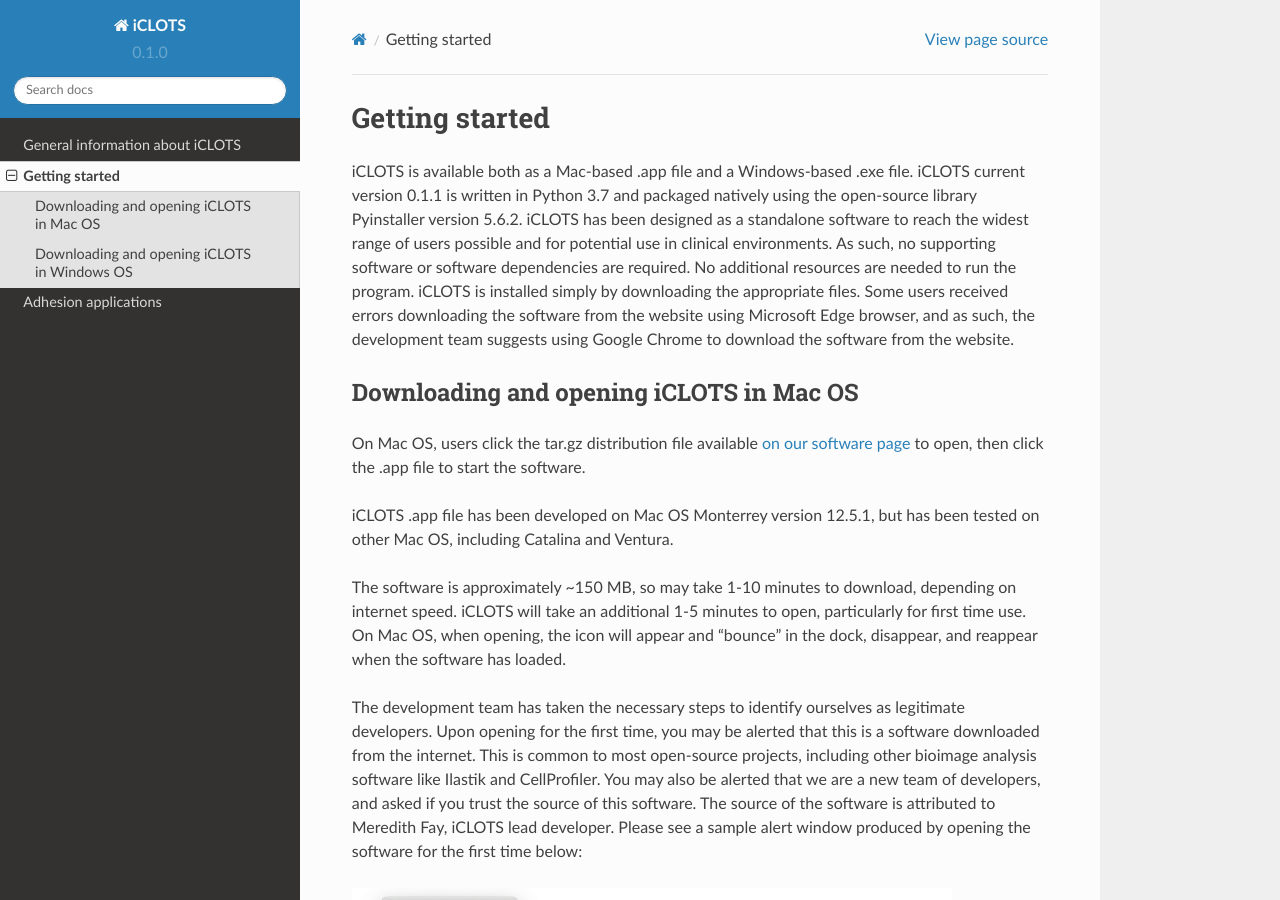
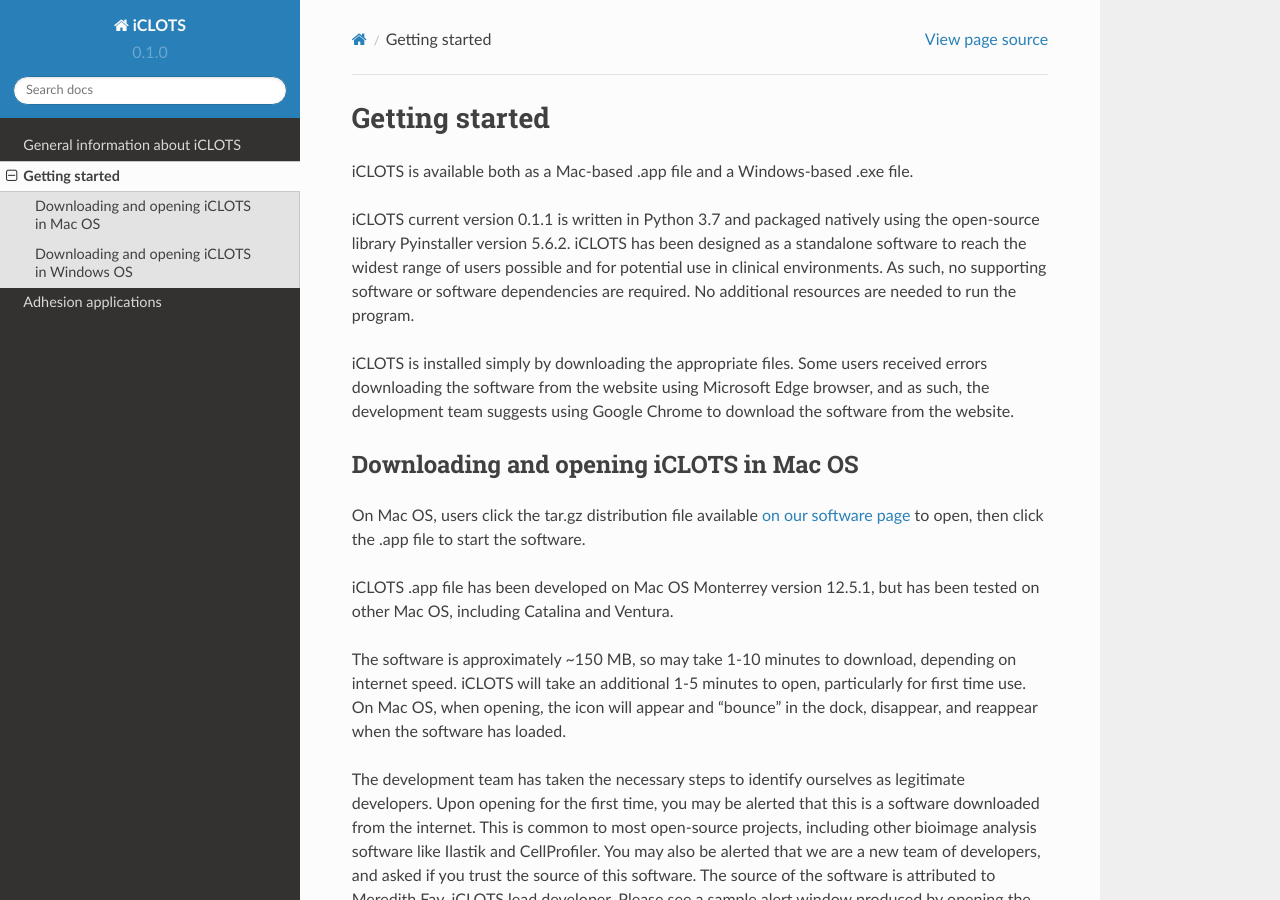
Before and after one commit to iCLOTS/documentation, a Sphinx documentation site: the page built from docs/source/getting_started.rst, in a window 1280 px wide and 900 px high. Built offline with Sphinx 7.4.7 and the Read the Docs theme 2.0.0, drawn with Linux system fonts in a browser that asks for light colours.

```diff
--- a/docs/source/getting_started.rst
+++ b/docs/source/getting_started.rst
@@ -1,9 +1,11 @@
 Getting started
 ================
 
-iCLOTS is available both as a Mac-based .app file and a Windows-based .exe file.
-iCLOTS current version 0.1.1 is written in Python 3.7 and packaged natively using the open-source library Pyinstaller version 5.6.2. iCLOTS has been designed as a standalone software to reach the widest range of users possible and for potential use in clinical environments. As such, no supporting software or software dependencies are required. No additional resources are needed to run the program.
-iCLOTS is installed simply by downloading the appropriate files. Some users received errors downloading the software from the website using Microsoft Edge browser, and as such, the development team suggests using Google Chrome to download the software from the website.
+| iCLOTS is available both as a Mac-based .app file and a Windows-based .exe file.
+
+| iCLOTS current version 0.1.1 is written in Python 3.7 and packaged natively using the open-source library Pyinstaller version 5.6.2. iCLOTS has been designed as a standalone software to reach the widest range of users possible and for potential use in clinical environments. As such, no supporting software or software dependencies are required. No additional resources are needed to run the program.
+
+| iCLOTS is installed simply by downloading the appropriate files. Some users received errors downloading the software from the website using Microsoft Edge browser, and as such, the development team suggests using Google Chrome to download the software from the website.
 
 
 
```
